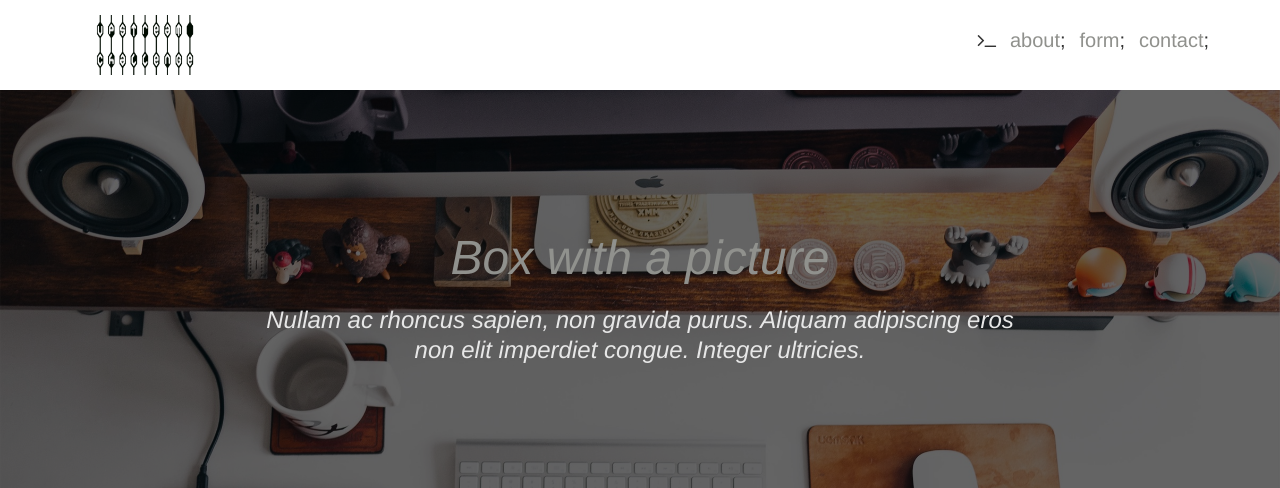
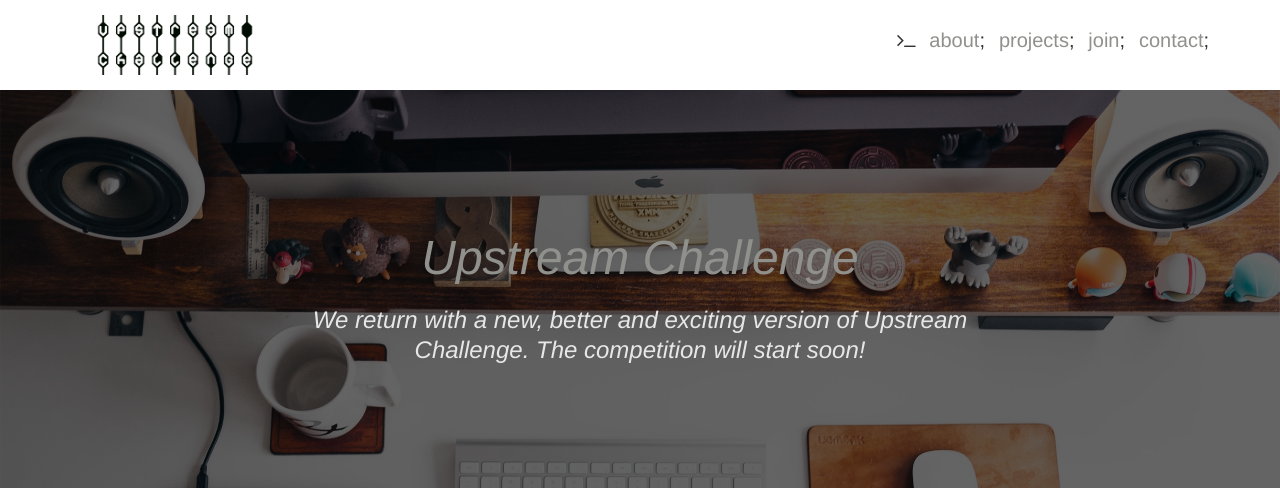
Before and after one commit to rosedu/uc.rosedu.org, a Jekyll site: the page built from index.html, in a window 1280 px wide and 1400 px high. Shown: the top 488 px of the window. Built offline with Jekyll 4.4.1, drawn with Linux system fonts in a browser that asks for light colours; nearby versions of some CDN libraries; some of the changed text lies outside the part shown; grey boxes are pictures that could not be loaded.

Commit message:
Add info about project

```diff
--- a/_config.yml
+++ b/_config.yml
@@ -3,10 +3,10 @@ logo: assets/images/uc_logo.png
 title: UpstreamChallenge
 grid_section_id: about
 grid_section_name: About
-#featured_section_id: featuredId
-#featured_section_name: Featured
-form_section_id: formId
-form_section_name: Form
+featured_section_id: projects
+featured_section_name: Projects
+form_section_id: join
+form_section_name: Join
 #album_section_id: albumId
 #album_section_name: Album
 #book_section_id: bookId
--- a/_data/box.yml
+++ b/_data/box.yml
@@ -3,6 +3,6 @@
 # - title: string
 #   content: text
 #
-- title: Box with a picture
-  content: Nullam ac rhoncus sapien, non gravida purus. Aliquam adipiscing eros non elit imperdiet congue. Integer ultricies.
+- title: Upstream Challenge
+  content: We return with a new, better and exciting version of Upstream Challenge. The competition will start soon!
   image: assets/images/creative_common/picture_box.jpeg
--- a/_data/form.yml
+++ b/_data/form.yml
@@ -5,7 +5,7 @@
 #   url: URL to form
 #   url_title: button title for URL
 #
-- title: Apply for this event
-  content: The registration is opened until Monday
-  url: http://drive.google.com
-  url_title: Apply
+- title: Join the challenge?
+  content: The competition will start soon.
+  #url: "#"
+  #url_title: Join
--- a/_includes/form.html
+++ b/_includes/form.html
@@ -8,7 +8,9 @@
         <div class="col-md-8 col-md-offset-2">
           <h1 class="section-title">{{ item.title }}</h2>
           <p>{{ item.content }}</p>
+          {% if item.url %}
           <a class="btn btn-default btn-lg" href="{{ item.url }}" target="_blank">{{ item.url_title }}</a>
+          {% endif %}
         </div>
       </div>
     </div>
--- a/assets/css/custom.css
+++ b/assets/css/custom.css
@@ -0,0 +1,6 @@
+#menu #logo img {
+  width: 160px;
+  height: 60px;
+  margin-top: 5px;
+  margin-left: 95px;
+}
```
Also changed, not shown: _data/grids.yml (+8 -8 lines), assets/images/favicon.ico.
